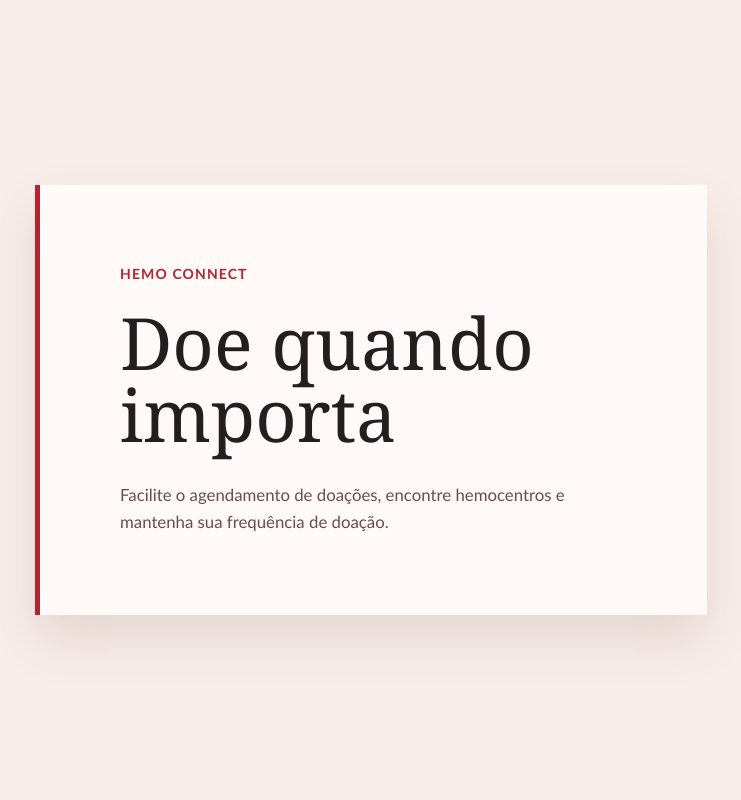
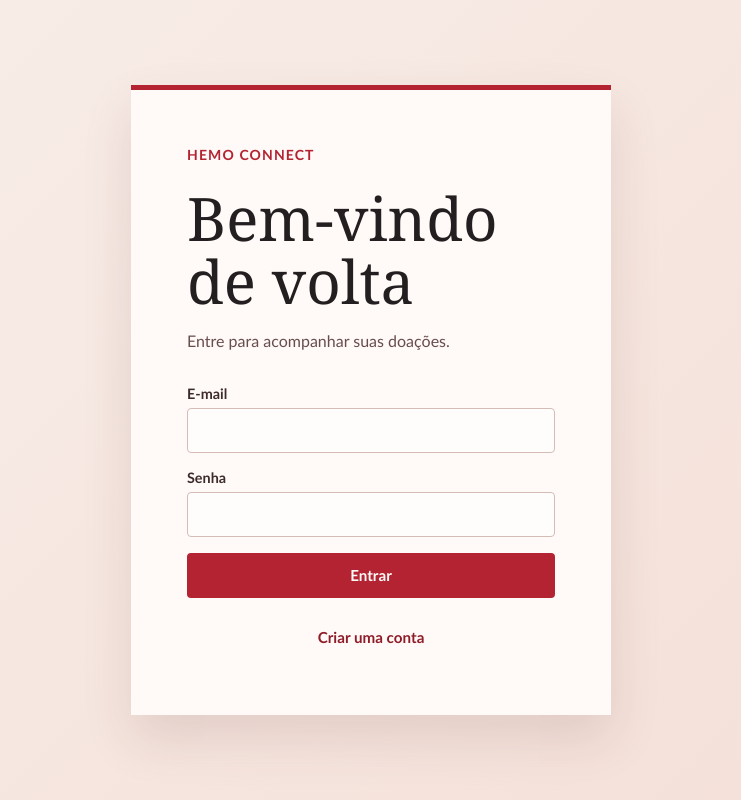
Before and after one commit to ZellerMarcos/fe-hemo-connect, a React (Vite) app: page / in a window 1280 px wide. Shown: the whole page, without its empty margins (269-1010 px from the left). Built offline with nearby package versions, Linux system fonts and the light colour scheme; no server answers.

Commit message:
feat: implement user authentication and registration flow

```diff
--- a/src/App.tsx
+++ b/src/App.tsx
@@ -1,14 +1,37 @@
+import { useState } from 'react'
+import { Cadastro } from './pages/Cadastro'
+import { Login } from './pages/Login'
+import type { LoginResponse } from './types/auth'
+
+type View = 'login' | 'cadastro' | 'home'
+
 function App() {
+  const [view, setView] = useState<View>('login')
+  const [usuario, setUsuario] = useState<LoginResponse | null>(null)
+
+  if (view === 'cadastro') {
+    return (
+      <main className="page-shell">
+        <Cadastro onCadastroSucesso={() => setView('login')} onIrParaLogin={() => setView('login')} />
+      </main>
+    )
+  }
+
+  if (view === 'home' && usuario) {
+    return (
+      <main className="page-shell">
+        <section className="welcome-panel" aria-labelledby="welcome-title">
+          <p className="eyebrow">Hemo Connect</p>
+          <h1 id="welcome-title">Olá, {usuario.nome.split(' ')[0]}.</h1>
+          <p className="description">Sua área de doador está pronta para os próximos passos.</p>
+        </section>
+      </main>
+    )
+  }
+
   return (
     <main className="page-shell">
-      <section className="intro" aria-labelledby="page-title">
-        <p className="eyebrow">Hemo Connect</p>
-        <h1 id="page-title">Doe quando importa</h1>
-        <p className="description">
-          Facilite o agendamento de doações, encontre hemocentros e mantenha
-          sua frequência de doação.
-        </p>
-      </section>
+      <Login onLoginSucesso={(loggedUser) => { setUsuario(loggedUser); setView('home') }} onIrParaCadastro={() => setView('cadastro')} />
     </main>
   )
 }
--- a/src/index.css
+++ b/src/index.css
@@ -14,6 +14,7 @@ body {
   min-width: 320px;
   min-height: 100vh;
   margin: 0;
+  background: linear-gradient(135deg, #f8eee9 0%, #f4dfd7 100%);
 }
 
 .page-shell {
@@ -23,10 +24,11 @@ body {
   padding: 2rem;
 }
 
-.intro {
-  width: min(100%, 42rem);
-  padding: clamp(2rem, 8vw, 5rem);
-  border-left: 0.35rem solid #b42332;
+.auth-panel,
+.welcome-panel {
+  width: min(100%, 30rem);
+  padding: clamp(2rem, 6vw, 3.5rem);
+  border-top: 0.35rem solid #b42332;
   background: #fffaf7;
   box-shadow: 0 1.5rem 3rem rgba(92, 35, 37, 0.12);
 }
@@ -42,10 +44,10 @@ body {
 }
 
 h1 {
-  max-width: 12ch;
+  max-width: 15ch;
   margin: 0;
-  font-size: clamp(2.25rem, 7vw, 4.5rem);
-  line-height: 1;
+  font-size: clamp(2.25rem, 7vw, 3.75rem);
+  line-height: 1.05;
   font-weight: 500;
 }
 
@@ -58,12 +60,121 @@ h1 {
   line-height: 1.6;
 }
 
+.panel-heading > p:last-child {
+  margin: 1rem 0 0;
+  color: #684d4d;
+  font-family: 'Trebuchet MS', sans-serif;
+  line-height: 1.5;
+}
+
+form {
+  display: grid;
+  gap: 1rem;
+  margin-top: 2rem;
+}
+
+label {
+  display: grid;
+  gap: 0.4rem;
+  color: #3d2b2b;
+  font-family: 'Trebuchet MS', sans-serif;
+  font-size: 0.9rem;
+  font-weight: 700;
+}
+
+input {
+  width: 100%;
+  padding: 0.8rem 0.9rem;
+  border: 1px solid #d5bcb6;
+  border-radius: 0.25rem;
+  background: #fffdfb;
+  color: #231f20;
+  font: inherit;
+  font-weight: 400;
+}
+
+input:focus {
+  outline: 3px solid rgba(180, 35, 50, 0.22);
+  border-color: #b42332;
+}
+
+button {
+  padding: 0.85rem 1rem;
+  border: 0;
+  border-radius: 0.25rem;
+  background: #b42332;
+  color: #fffaf7;
+  cursor: pointer;
+  font: 700 0.95rem 'Trebuchet MS', sans-serif;
+}
+
+button:hover:not(:disabled) {
+  background: #8f1c29;
+}
+
+button:disabled {
+  cursor: wait;
+  opacity: 0.65;
+}
+
+.text-button,
+.back-link,
+.secondary-button {
+  width: 100%;
+  margin-top: 1rem;
+  background: transparent;
+  color: #8f1c29;
+}
+
+.text-button:hover:not(:disabled),
+.back-link:hover:not(:disabled),
+.secondary-button:hover:not(:disabled) {
+  background: #f4dfd7;
+}
+
+.secondary-button {
+  border: 1px solid #d5bcb6;
+}
+
+.back-link {
+  margin-top: 0.5rem;
+  font-size: 0.85rem;
+}
+
+.fixed-values {
+  margin: 0;
+  color: #684d4d;
+  font: 0.85rem/1.5 'Trebuchet MS', sans-serif;
+}
+
+.feedback {
+  margin: 0;
+  padding: 0.75rem;
+  border-radius: 0.25rem;
+  font: 0.9rem/1.4 'Trebuchet MS', sans-serif;
+}
+
+.feedback.error {
+  background: #fbe8e8;
+  color: #8f1c29;
+}
+
+.feedback.success {
+  background: #e7f3e8;
+  color: #245b32;
+}
+
+.welcome-panel .description {
+  margin-top: 1.25rem;
+}
+
 @media (max-width: 480px) {
   .page-shell {
     padding: 1rem;
   }
 
-  .intro {
+  .auth-panel,
+  .welcome-panel {
     padding: 2rem 1.5rem;
   }
 }
--- /dev/null
+++ b/src/pages/Cadastro.tsx
@@ -0,0 +1,63 @@
+import { FormEvent, useState } from 'react'
+import { cadastrarUsuario } from '../services/usuarios'
+
+interface CadastroProps {
+  onCadastroSucesso: () => void
+  onIrParaLogin: () => void
+}
+
+export function Cadastro({ onCadastroSucesso, onIrParaLogin }: CadastroProps) {
+  const [form, setForm] = useState({ nome: '', cpf: '', email: '', senha: '' })
+  const [erro, setErro] = useState('')
+  const [sucesso, setSucesso] = useState(false)
+  const [carregando, setCarregando] = useState(false)
+
+  function updateField(field: keyof typeof form, value: string) {
+    setForm((current) => ({ ...current, [field]: value }))
+  }
+
+  async function handleSubmit(event: FormEvent<HTMLFormElement>) {
+    event.preventDefault()
+    setErro('')
+    setSucesso(false)
+
+    if (!form.nome.trim() || !/^\d{11}$/.test(form.cpf) || !form.email.trim() || !form.senha) {
+      setErro('Preencha todos os campos corretamente. O CPF deve ter 11 números.')
+      return
+    }
+
+    setCarregando(true)
+    try {
+      await cadastrarUsuario({ ...form, perfil: 'DOADOR', status: 'ATIVO', hemocentro_id: null })
+      setSucesso(true)
+      setForm({ nome: '', cpf: '', email: '', senha: '' })
+    } catch (error) {
+      setErro(error instanceof Error ? error.message : 'Não foi possível realizar o cadastro.')
+    } finally {
+      setCarregando(false)
+    }
+  }
+
+  return (
+    <section className="auth-panel" aria-labelledby="cadastro-title">
+      <div className="panel-heading">
+        <p className="eyebrow">Hemo Connect</p>
+        <h1 id="cadastro-title">Criar cadastro</h1>
+        <p>Comece sua jornada como doador.</p>
+      </div>
+      <form onSubmit={handleSubmit} noValidate>
+        <label>Nome<input value={form.nome} onChange={(event) => updateField('nome', event.target.value)} autoComplete="name" required /></label>
+        <label>CPF<input value={form.cpf} onChange={(event) => updateField('cpf', event.target.value.replace(/\D/g, '').slice(0, 11))} inputMode="numeric" maxLength={11} required /></label>
+        <label>E-mail<input type="email" value={form.email} onChange={(event) => updateField('email', event.target.value)} autoComplete="email" required /></label>
+        <label>Senha<input type="password" value={form.senha} onChange={(event) => updateField('senha', event.target.value)} autoComplete="new-password" required /></label>
+        <p className="fixed-values">Perfil: <strong>Doador</strong> · Status: <strong>Ativo</strong></p>
+        {erro && <p className="feedback error" role="alert">{erro}</p>}
+        {sucesso && <p className="feedback success" role="status">Cadastro realizado com sucesso.</p>}
+        <button type="submit" disabled={carregando}>{carregando ? 'Cadastrando...' : 'Cadastrar'}</button>
+      </form>
+      <button className="text-button" type="button" onClick={sucesso ? onIrParaLogin : onIrParaLogin}>Já tenho uma conta</button>
+      {sucesso && <button className="secondary-button" type="button" onClick={onIrParaLogin}>Ir para o login</button>}
+      <button className="back-link" type="button" onClick={onCadastroSucesso}>Voltar</button>
+    </section>
+  )
+}
--- /dev/null
+++ b/src/pages/Login.tsx
@@ -0,0 +1,50 @@
+import { FormEvent, useState } from 'react'
+import { entrar } from '../services/auth'
+import type { LoginResponse } from '../types/auth'
+
+interface LoginProps {
+  onLoginSucesso: (usuario: LoginResponse) => void
+  onIrParaCadastro: () => void
+}
+
+export function Login({ onLoginSucesso, onIrParaCadastro }: LoginProps) {
+  const [email, setEmail] = useState('')
+  const [senha, setSenha] = useState('')
+  const [erro, setErro] = useState('')
+  const [carregando, setCarregando] = useState(false)
+
+  async function handleSubmit(event: FormEvent<HTMLFormElement>) {
+    event.preventDefault()
+    setErro('')
+    if (!email.trim() || !senha) {
+      setErro('Informe seu e-mail e sua senha.')
+      return
+    }
+
+    setCarregando(true)
+    try {
+      onLoginSucesso(await entrar({ email, senha }))
+    } catch {
+      setErro('E-mail ou senha inválidos.')
+    } finally {
+      setCarregando(false)
+    }
+  }
+
+  return (
+    <section className="auth-panel" aria-labelledby="login-title">
+      <div className="panel-heading">
+        <p className="eyebrow">Hemo Connect</p>
+        <h1 id="login-title">Bem-vindo de volta</h1>
+        <p>Entre para acompanhar suas doações.</p>
+      </div>
+      <form onSubmit={handleSubmit} noValidate>
+        <label>E-mail<input type="email" value={email} onChange={(event) => setEmail(event.target.value)} autoComplete="email" required /></label>
+        <label>Senha<input type="password" value={senha} onChange={(event) => setSenha(event.target.value)} autoComplete="current-password" required /></label>
+        {erro && <p className="feedback error" role="alert">{erro}</p>}
+        <button type="submit" disabled={carregando}>{carregando ? 'Entrando...' : 'Entrar'}</button>
+      </form>
+      <button className="text-button" type="button" onClick={onIrParaCadastro}>Criar uma conta</button>
+    </section>
+  )
+}
--- /dev/null
+++ b/src/services/api.ts
@@ -0,0 +1,25 @@
+const API_URL = import.meta.env.VITE_API_URL ?? 'http://127.0.0.1:8000'
+
+export async function request<T>(path: string, options: RequestInit = {}): Promise<T> {
+  const response = await fetch(`${API_URL}${path}`, {
+    ...options,
+    headers: {
+      'Content-Type': 'application/json',
+      ...options.headers,
+    },
+  })
+
+  if (!response.ok) {
+    let message = 'Não foi possível concluir a operação.'
+    try {
+      const body = await response.json()
+      if (response.status === 409) message = body.detail
+    } catch {
+      // Mantém uma mensagem genérica quando a API não retorna JSON.
+    }
+    throw new Error(message)
+  }
+
+  if (response.status === 204) return undefined as T
+  return response.json() as Promise<T>
+}
--- /dev/null
+++ b/src/services/auth.ts
@@ -0,0 +1,9 @@
+import { request } from './api'
+import type { LoginRequest, LoginResponse } from '../types/auth'
+
+export function entrar(data: LoginRequest) {
+  return request<LoginResponse>('/auth/login', {
+    method: 'POST',
+    body: JSON.stringify(data),
+  })
+}
--- /dev/null
+++ b/src/services/usuarios.ts
@@ -0,0 +1,9 @@
+import { request } from './api'
+import type { CadastroUsuario, UsuarioPublico } from '../types/usuario'
+
+export function cadastrarUsuario(data: CadastroUsuario) {
+  return request<UsuarioPublico>('/usuarios', {
+    method: 'POST',
+    body: JSON.stringify(data),
+  })
+}
--- /dev/null
+++ b/src/types/auth.ts
@@ -0,0 +1,13 @@
+export interface LoginRequest {
+  email: string
+  senha: string
+}
+
+export interface LoginResponse {
+  id: number
+  nome: string
+  email: string
+  perfil: string
+  status: string
+  hemocentro_id: number | null
+}
--- /dev/null
+++ b/src/types/usuario.ts
@@ -0,0 +1,21 @@
+export type UsuarioPerfil = 'DOADOR'
+export type UsuarioStatus = 'ATIVO'
+
+export interface CadastroUsuario {
+  nome: string
+  cpf: string
+  email: string
+  senha: string
+  perfil: UsuarioPerfil
+  status: UsuarioStatus
+  hemocentro_id: null
+}
+
+export interface UsuarioPublico {
+  id: number
+  nome: string
+  email: string
+  perfil: string
+  status: string
+  hemocentro_id: number | null
+}
```
Also changed, not shown: src/vite-env.d.ts (added, +10 -0 lines), 2 other files (tests, documents, lock files or other folders).
